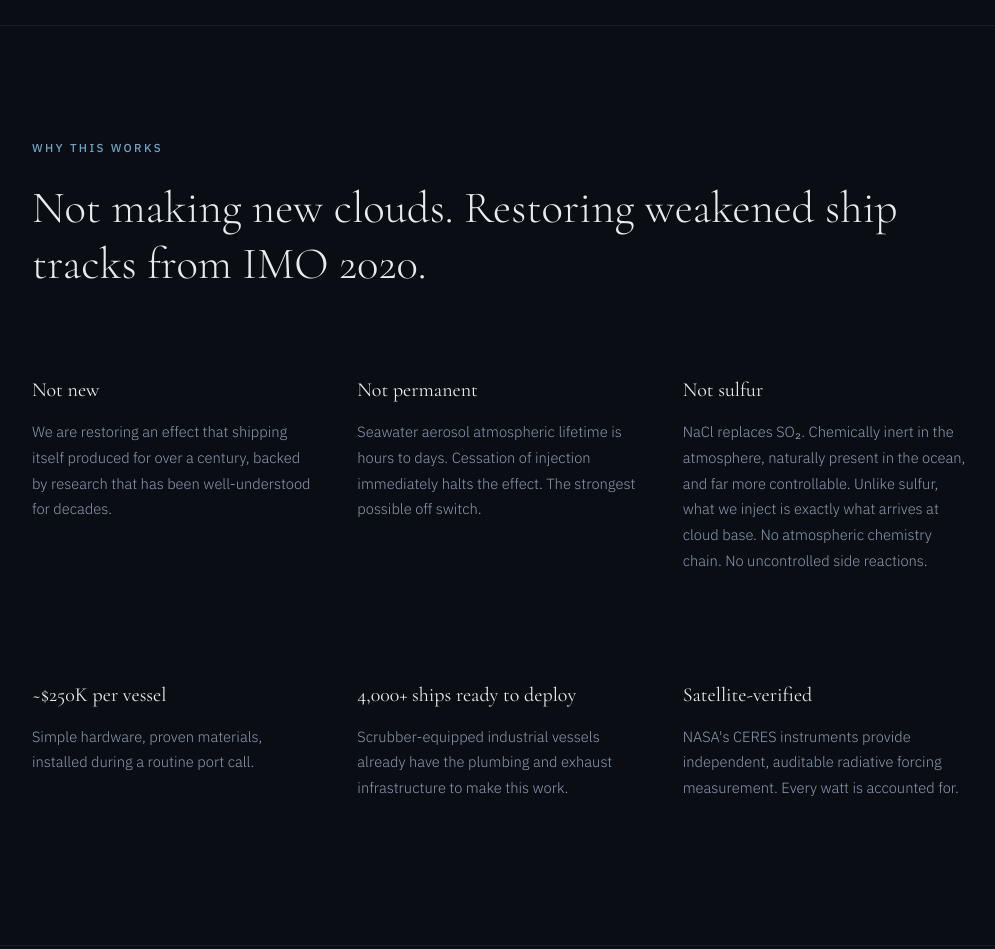
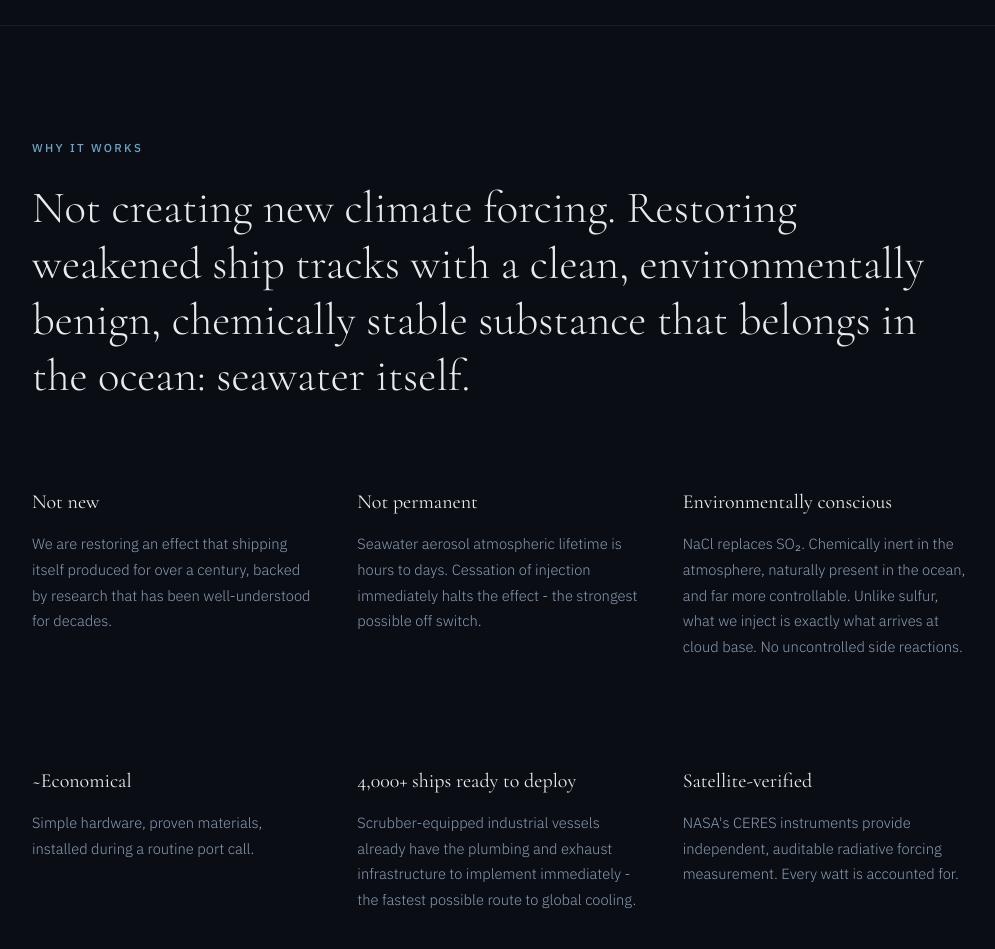
Before and after one commit to zgris/nephele-site, a plain HTML site: page nephele-site/index.html in a window 1280 px wide. Shown: the part 2580-3529 px from the top of the page, without its empty margins (140-1135 px from the left). Drawn offline with nearby package versions, Linux system fonts and the light colour scheme.

Commit message:
refined index page a bit

```diff
--- a/nephele-site/index.html
+++ b/nephele-site/index.html
@@ -127,14 +127,14 @@
   <h2 class="section-title">The "dumb" solution. Because it can be deployed now, with existing technology.</h2>
   <div class="section-body">
     <p>Every marine cloud brightening proposal has struggled with spiraling complexity. We're proposing the brute-force method: inject seawater spray into cargo ship exhaust, hijacking existing emissions scrubber architecture. A mist eliminator passes only CCN-active droplets into the warm, saturated plume. The droplets stay liquid the entire way to cloud base. No drying, no reactivation needed.</p>
-    <p>No new science. No purpose-built fleet. No precision nanoparticle engineering. Just off-the-shelf hardware piggybacking on scrubber hardware that already exists on over 4,000 industrial vessels already at sea.</p>
+    <p>No new science. No purpose-built fleet. No precision nanoparticle engineering. Just off-the-shelf hardware piggybacking on scrubber hardware that already exists on over 4,000 active industrial vessels.</p>
   </div>
   <div class="steps">
     <div class="step">
       <div class="step-num">01</div>
       <div>
         <h3>Inject brine at the stack exit</h3>
-        <p>Nozzles spray filtered seawater onto splash impaction plates below a mist eliminator, downstream of the scrubber. The mist eliminator passes only sub-micron droplets into the plume. Tap into existing scrubber seawater plumbing, using less than 1% of its water throughput.</p>
+        <p>Nozzles spray filtered seawater onto rotating splash impaction plates below a mist eliminator, downstream of the scrubber. The mist eliminator passes only sub-micron droplets into the plume. Tap into existing scrubber seawater plumbing, using less than 1% of its water throughput.</p>
       </div>
     </div>
     <div class="step">
@@ -171,8 +171,8 @@
 <div class="divider"></div>
 
 <section class="reveal">
-  <div class="section-label">Why This Works</div>
-  <h2 class="section-title">Not making new clouds. Restoring weakened ship tracks from IMO 2020.</h2>
+  <div class="section-label">Why It Works</div>
+  <h2 class="section-title">Not creating new climate forcing. Restoring weakened ship tracks with a clean, environmentally benign, chemically stable substance that belongs in the ocean: seawater itself.</h2>
   <div class="qualities">
     <div class="quality">
       <h3>Not new</h3>
@@ -180,19 +180,19 @@
     </div>
     <div class="quality">
       <h3>Not permanent</h3>
-      <p>Seawater aerosol atmospheric lifetime is hours to days. Cessation of injection immediately halts the effect. The strongest possible off switch.</p>
+      <p>Seawater aerosol atmospheric lifetime is hours to days. Cessation of injection immediately halts the effect - the strongest possible off switch.</p>
     </div>
     <div class="quality">
-      <h3>Not sulfur</h3>
-      <p>NaCl replaces SO₂. Chemically inert in the atmosphere, naturally present in the ocean, and far more controllable. Unlike sulfur, what we inject is exactly what arrives at cloud base. No atmospheric chemistry chain. No uncontrolled side reactions.</p>
+      <h3>Environmentally conscious</h3>
+      <p>NaCl replaces SO₂. Chemically inert in the atmosphere, naturally present in the ocean, and far more controllable. Unlike sulfur, what we inject is exactly what arrives at cloud base. No uncontrolled side reactions.</p>
     </div>
     <div class="quality">
-      <h3>~$250K per vessel</h3>
+      <h3>~Economical</h3>
       <p>Simple hardware, proven materials, installed during a routine port call.</p>
     </div>
     <div class="quality">
       <h3>4,000+ ships ready to deploy</h3>
-      <p>Scrubber-equipped industrial vessels already have the plumbing and exhaust infrastructure to make this work.</p>
+      <p>Scrubber-equipped industrial vessels already have the plumbing and exhaust infrastructure to implement immediately - the fastest possible route to global cooling.</p>
     </div>
     <div class="quality">
       <h3>Satellite-verified</h3>
```
